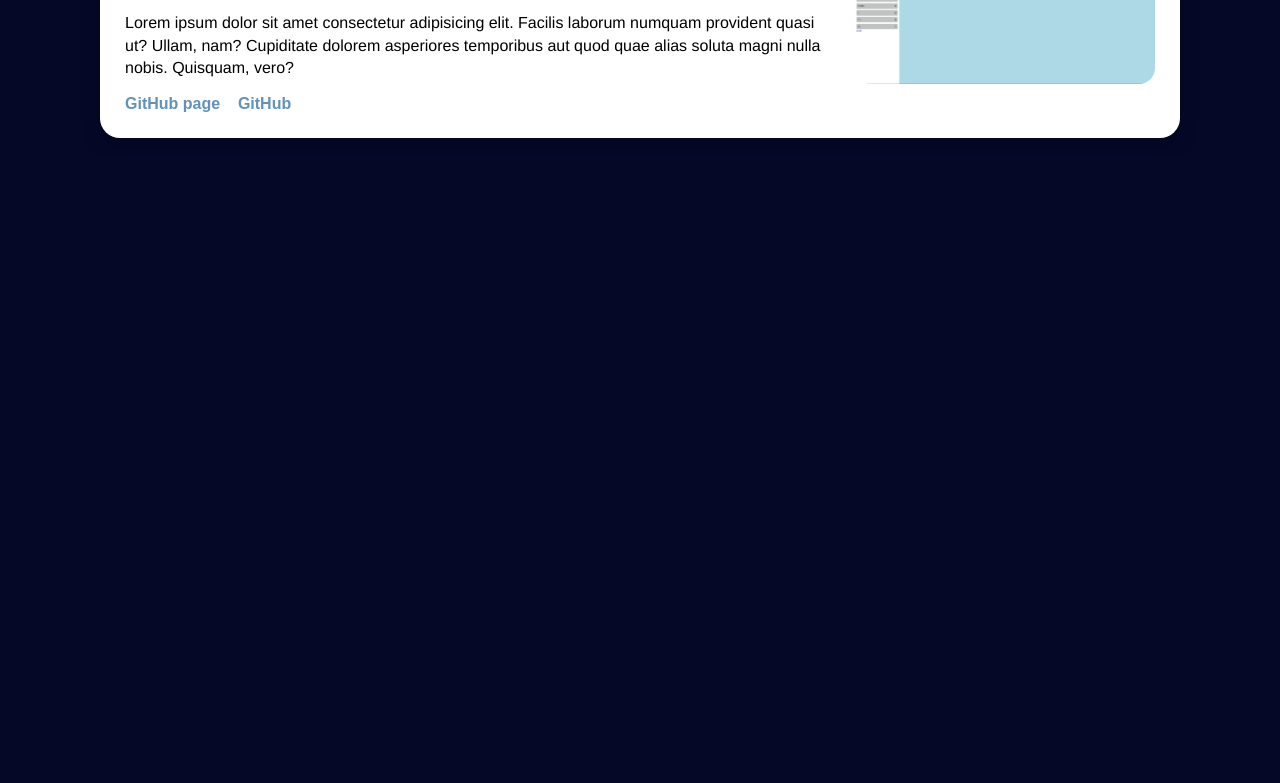
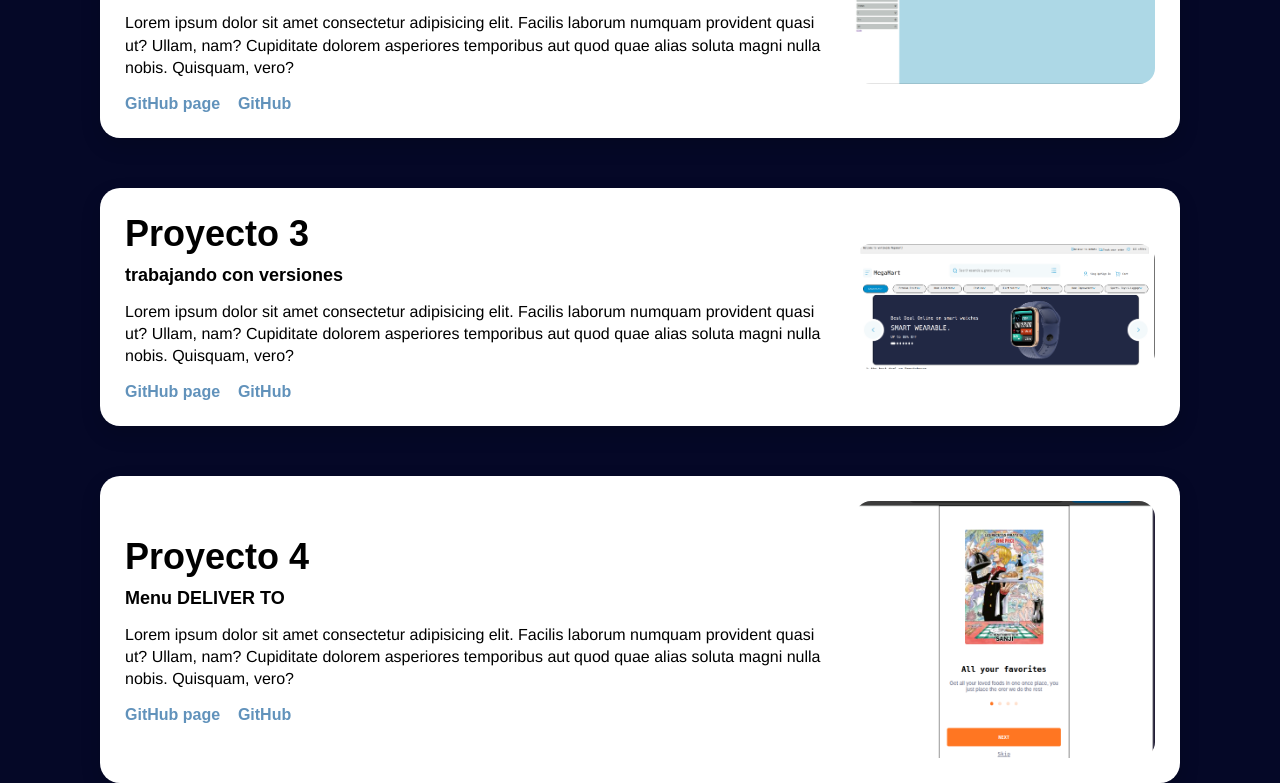
Before and after one commit to Mr-afk23/Portafolio-Lab, a plain HTML site: page vista/proyectos.html in a window 1280 px wide. Shown: the part 642-1425 px from the top of the page. Before the commit the page ends 800 px from the top, so only its background shows below. Drawn offline with Linux system fonts and the light colour scheme.

Commit message:
creacion del los trabajos

```diff
--- a/vista/proyectos.html
+++ b/vista/proyectos.html
@@ -39,6 +39,33 @@
                 <img src="../accest/Captura de pantalla -2025-06-05 05-21-18.png" alt="Captura proyecto 2" />
             </div>
         </div>
+                <div class="proyecto proyecto2">
+            <div class="div1">
+                <h1>Proyecto 3</h1>
+                <h3>trabajando con versiones</h3>
+                <p>Lorem ipsum dolor sit amet consectetur adipisicing elit. Facilis laborum numquam provident quasi ut? Ullam, nam? Cupiditate dolorem asperiores temporibus aut quod quae alias soluta magni nulla nobis. Quisquam, vero?</p>
+                <a href="https://mr-afk23.github.io/prueba-lab-1/">GitHub page</a>
+                <a href="https://github.com/Mr-afk23/prueba-lab-1">GitHub</a>
+            </div>
+            <div class="div2">
+                <img src="../accest/Captura desde 2025-07-01 15-37-59.png" alt="Captura proyecto 2" />
+            </div>
+        </div>
+
+                <div class="proyecto proyecto2">
+            <div class="div1">
+                <h1>Proyecto 4</h1>
+                <h3>Menu DELIVER TO</h3>
+                <p>Lorem ipsum dolor sit amet consectetur adipisicing elit. Facilis laborum numquam provident quasi ut? Ullam, nam? Cupiditate dolorem asperiores temporibus aut quod quae alias soluta magni nulla nobis. Quisquam, vero?</p>
+                <a href="https://mr-afk23.github.io/prueba-lab-2-/">GitHub page</a>
+                <a href="https://github.com/Mr-afk23/prueba-lab-2-">GitHub</a>
+            </div>
+            <div class="div2">
+                <img src="../accest/Captura desde 2025-07-01 15-45-49.png" alt="Captura proyecto 2" />
+            </div>
+        </div>
+
+
     </div>
 </body>
 </html>
--- a/vista/skills.css
+++ b/vista/skills.css
@@ -33,7 +33,6 @@
 .skills {
     margin-top: 50px;
     display: grid;
-    grid-template-columns: repeat(auto-fit, minmax(180px, 1fr));
     gap: 20px;
     padding: 20px;
     width: 100%;
@@ -88,7 +87,6 @@
     /* vacío */
 }
 
-/* SKILLS: 4 columnas siempre en escritorio */
 .skills {
     margin-top: 50px;
     display: grid;
@@ -136,16 +134,20 @@
 /* Responsive */
 @media (max-width: 1024px) {
     .skills {
+         height: 60px;
         grid-template-columns: repeat(2, 1fr);
     }
 }
 
 @media (max-width: 480px) {
     .skills {
+                height: 100%;
+        width: 100%;
         grid-template-columns: 1fr;
     }
 
     .skills div {
+        height: 100%;
         width: 100%;
     }
 
```
Also changed, not shown: index.html (+9 -7 lines), accest/Captura desde 2025-07-01 15-37-59.png (added), accest/Captura desde 2025-07-01 15-45-49.png (added).
